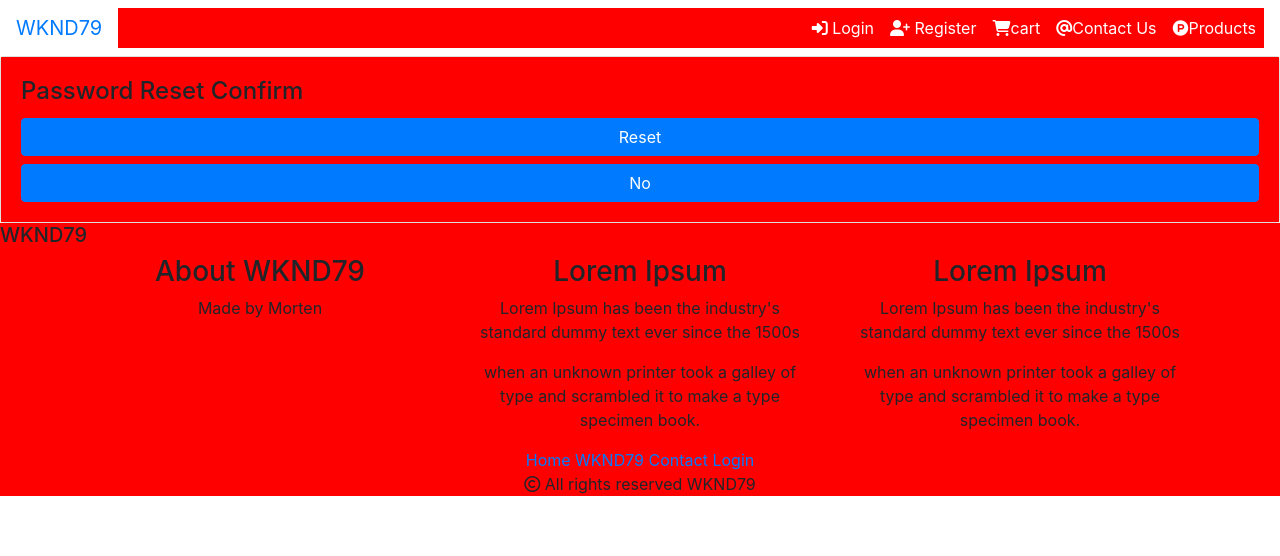
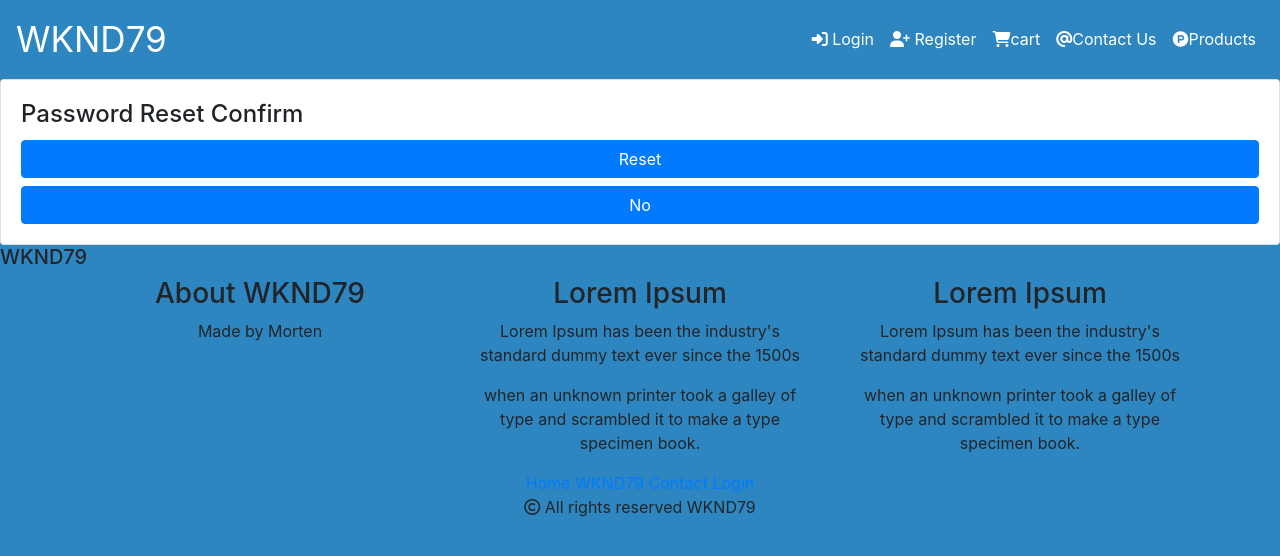
Before and after one commit to weekend79/Account-app, a Django app: page /accounts/reset/1/1/ in a window 1280 px wide. Shown: the top 556 px of the page. Run offline with Django 3.2, Linux system fonts and the light colour scheme; some libraries are stand-ins or nearby versions.

Commit message:
added css to the project

```diff
--- a/static/css/custom.css
+++ b/static/css/custom.css
@@ -1,3 +1,14 @@
-div {
-    background-color: red;
+body {
+    background-color: #2E86C1 ;
 }
+
+/*----------- Navbar ---*/
+
+
+ a.navbar-brand {
+    text-align: center;
+    font-size: 35px;
+    font-weight: 3px;
+    color: #fff;
+    vertical-align: center;
+}
```
